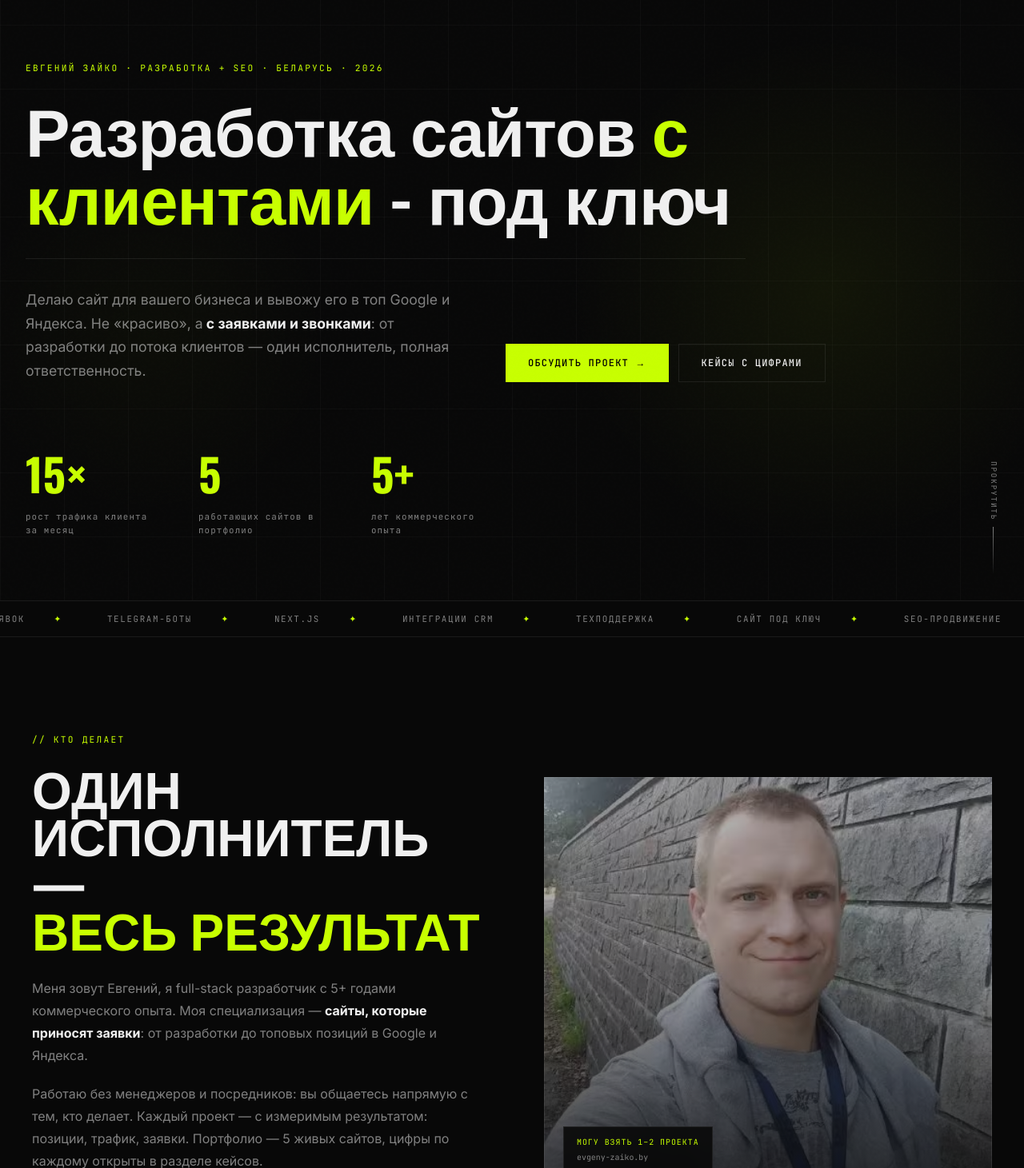
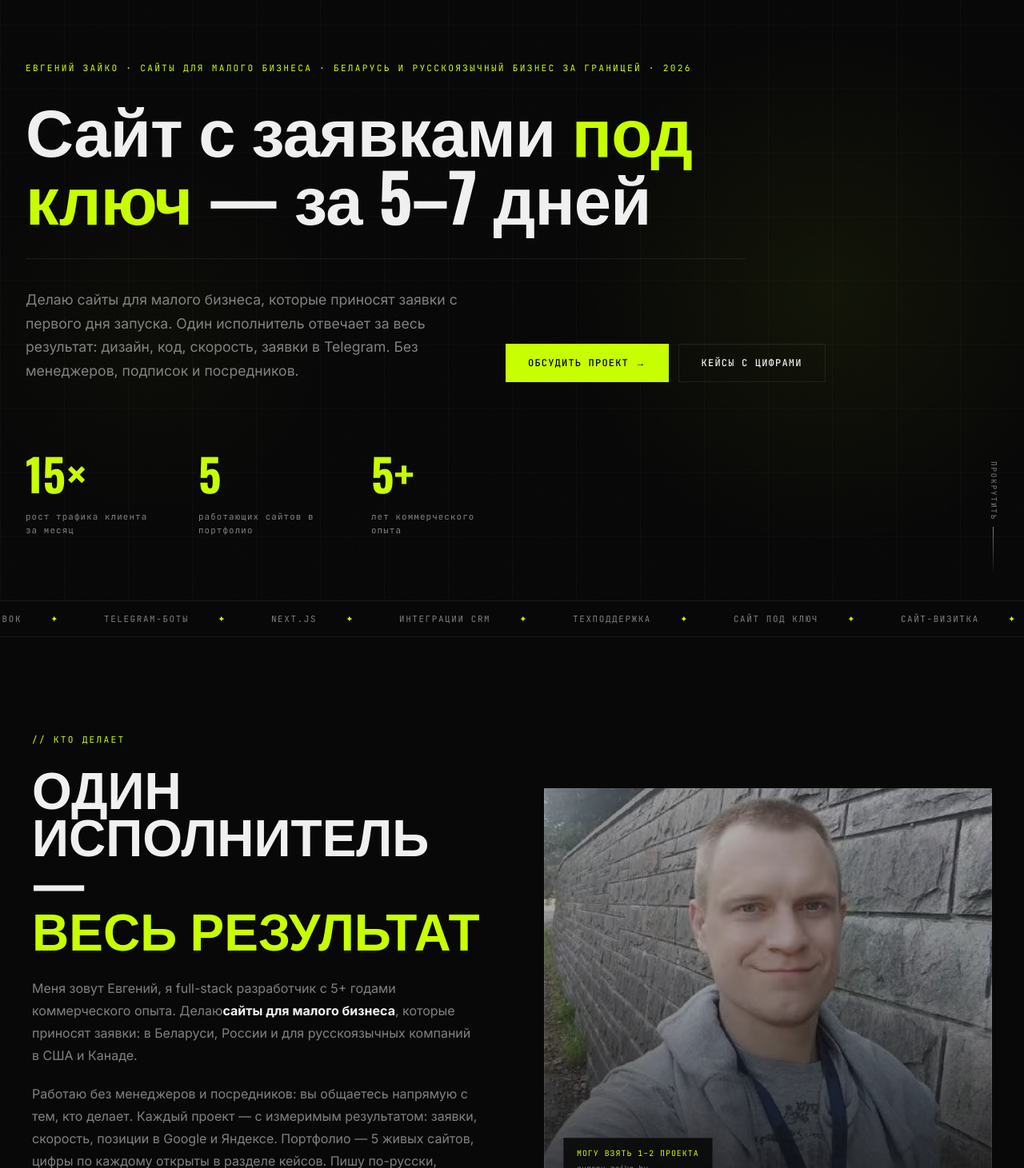
Before and after one commit to chanelanalovich-cyber/evgeny-zaiko.by, a Next.js app: page / in a window 1280 px wide. Shown: the part 49-1510 px from the top of the page at 80% size. Built offline with nearby package versions, Linux system fonts and the light colour scheme.

Commit message:
fix: reworked main hero page

```diff
--- a/app/layout.tsx
+++ b/app/layout.tsx
@@ -27,7 +27,7 @@ const jetbrainsMono = JetBrains_Mono({
 export const metadata: Metadata = {
   metadataBase: new URL(SITE_URL),
   title: {
-    default: "Разработка сайтов под ключ: от 400 BYN, заявки в Telegram | Зайко",
+    default: "Сайты с заявками под ключ — для русского бизнеса | Зайко",
     template: "%s | Евгений Зайко",
   },
   description:
@@ -58,15 +58,15 @@ export const metadata: Metadata = {
     locale: "ru_BY",
     url: SITE_URL,
     siteName: SITE_NAME,
-    title: "Сайт + топ выдачи + заявки вам в Telegram — под ключ",
+    title: "Сайт с заявками под ключ — за 5–7 дней",
     description:
-      "Разработка сайтов с SEO для малого бизнеса Беларуси. Живой кейс: рост поискового трафика с 19 до 288 кликов/мес за один месяц. Портфолио из 5 работающих сайтов.",
+      "Сайты для малого бизнеса с заявками с первого дня: лендинг от 400 BYN, визитка от 530 BYN, без абонплаты и менеджеров. 5 живых кейсов с цифрами.",
   },
   twitter: {
     card: "summary_large_image",
-    title: "Сайт + топ выдачи + заявки — под ключ | Евгений Зайко",
+    title: "Сайт с заявками под ключ — за 5–7 дней | Евгений Зайко",
     description:
-      "Разработка сайтов с SEO для бизнеса Беларуси. Кейс: +1400% трафика за месяц.",
+      "Сайты для малого бизнеса под ключ с заявками. Кейс: рост трафика с 19 до 288 кликов/мес.",
   },
   robots: {
     index: true,
--- a/components/AboutSection.tsx
+++ b/components/AboutSection.tsx
@@ -44,14 +44,15 @@ export default function AboutSection() {
             <span style={{ color: "var(--accent)" }}>весь результат</span>
           </h2>
           <p style={{ color: "var(--muted)", lineHeight: 1.75, fontSize: "1rem", marginBottom: 20 }}>
-            Меня зовут Евгений, я full-stack разработчик с 5+ годами коммерческого опыта. Моя
-            специализация — <strong style={{ color: "var(--text)" }}>сайты, которые приносят
-              заявки</strong>: от разработки до топовых позиций в Google и Яндекса.
+            Меня зовут Евгений, я full-stack разработчик с 5+ годами коммерческого опыта. Делаю
+            <strong style={{ color: "var(--text)" }}>сайты для малого бизнеса</strong>, которые
+            приносят заявки: в Беларуси, России и для русскоязычных компаний в США и Канаде.
           </p>
           <p style={{ color: "var(--muted)", lineHeight: 1.75, fontSize: "1rem", marginBottom: 36 }}>
             Работаю без менеджеров и посредников: вы общаетесь напрямую с тем, кто делает. Каждый
-            проект — с измеримым результатом: позиции, трафик, заявки. Портфолио — 5 живых сайтов,
-            цифры по каждому открыты в разделе кейсов.
+            проект — с измеримым результатом: заявки, скорость, позиции в Google и Яндексе.
+            Портфолио — 5 живых сайтов, цифры по каждому открыты в разделе кейсов. Пишу по-русски,
+            работаю дистанционно — Минск, Полоцк, США без разницы.
           </p>
           <a href="https://t.me/rahunak" target="_blank" rel="noopener noreferrer" className="btn-primary" style={{ textDecoration: "none" }}>
             Написать в Telegram →
--- a/components/HeroSection.tsx
+++ b/components/HeroSection.tsx
@@ -12,9 +12,9 @@ const stats = [
 
 const tickerItems = [
   "Сайт под ключ",
+  "Сайт-визитка",
+  "Лендинг",
   "SEO-продвижение",
-  "Google Топ",
-  "Яндекс Топ",
   "Автоматизация заявок",
   "Telegram-боты",
   "Next.js",
@@ -77,7 +77,7 @@ export default function HeroSection() {
 
         <div style={{ position: "relative", zIndex: 1, maxWidth: 1200 }}>
           <div className="section-label fade-up" style={{ marginBottom: 24, animationDelay: "0.1s" }}>
-            Евгений Зайко · разработка + SEO · Беларусь · {new Date().getFullYear()}
+            Евгений Зайко · сайты для малого бизнеса · Беларусь и русскоязычный бизнес за границей · {new Date().getFullYear()}
           </div>
 
           <h1
@@ -94,8 +94,8 @@ export default function HeroSection() {
               maxWidth: 1050,
             }}
           >
-            Разработка сайтов{" "}
-            <span style={{ color: "var(--accent)" }}>с клиентами</span> - под ключ
+            Сайт с заявками{" "}
+            <span style={{ color: "var(--accent)" }}>под ключ</span> — за 5–7 дней
           </h1>
 
           <div
@@ -123,9 +123,9 @@ export default function HeroSection() {
                 margin: 0,
               }}
             >
-              Делаю сайт для вашего бизнеса и вывожу его в топ Google и Яндекса. Не «красиво», а
-              <strong style={{ color: "var(--text)" }}> с заявками и звонками</strong>: от разработки
-              до потока клиентов — один исполнитель, полная ответственность.
+              Делаю сайты для малого бизнеса, которые приносят заявки с первого дня запуска. Один
+              исполнитель отвечает за весь результат: дизайн, код, скорость, заявки в Telegram.
+              Без менеджеров, подписок и посредников.
             </p>
             <div style={{ display: "flex", gap: 12, flexWrap: "wrap" }}>
               <button className="btn-primary" onClick={() => scrollToSection("contact")}>
```
